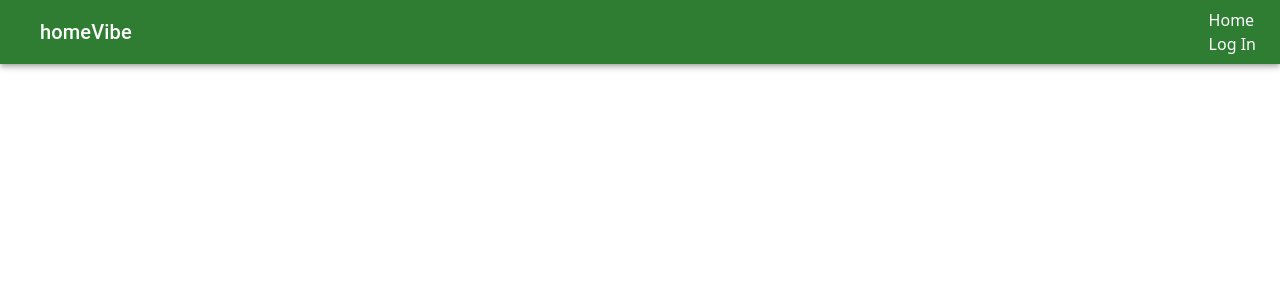
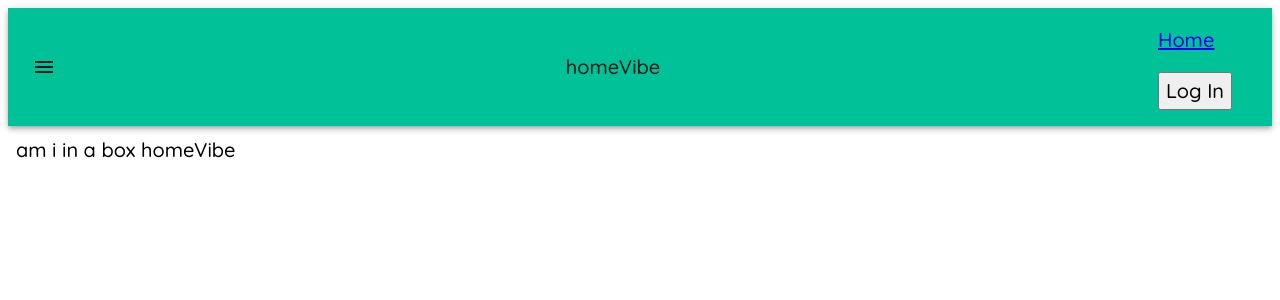
Before and after one commit to llthompson/homeVibe, a React (Create React App) app in the folder frontend/: page / in a window 1280 px wide. Shown: the top 300 px of the page. Built offline with nearby package versions, Linux system fonts and the light colour scheme.

Commit message:
initial style

```diff
--- a/frontend/package.json
+++ b/frontend/package.json
@@ -10,6 +10,7 @@
     "@heroicons/react": "^2.1.1",
     "@mui/icons-material": "^5.15.3",
     "@mui/material": "^5.15.3",
+    "@mui/system": "^5.15.3",
     "@testing-library/jest-dom": "^5.17.0",
     "@testing-library/react": "^13.4.0",
     "@testing-library/user-event": "^13.5.0",
--- a/frontend/public/index.html
+++ b/frontend/public/index.html
@@ -1,3 +1,5 @@
+<!-- frontend//public//index.html -->
+
 <!DOCTYPE html>
 <html lang="en">
   <head>
@@ -10,34 +12,13 @@
       content="Web site created using create-react-app"
     />
     <link rel="apple-touch-icon" href="%PUBLIC_URL%/logo192.png" />
-    <!--
-      manifest.json provides metadata used when your web app is installed on a
-      user's mobile device or desktop. See https://developers.google.com/web/fundamentals/web-app-manifest/
-    -->
     <link rel="manifest" href="%PUBLIC_URL%/manifest.json" />
-    <!--
-      Notice the use of %PUBLIC_URL% in the tags above.
-      It will be replaced with the URL of the `public` folder during the build.
-      Only files inside the `public` folder can be referenced from the HTML.
-
-      Unlike "/favicon.ico" or "favicon.ico", "%PUBLIC_URL%/favicon.ico" will
-      work correctly both with client-side routing and a non-root public URL.
-      Learn how to configure a non-root public URL by running `npm run build`.
-    -->
-    <title>React App</title>
+    <link rel="preconnect" href="https://fonts.gstatic.com">
+    <link rel="stylesheet" href="https://fonts.googleapis.com/css2?family=Quicksand:wght@300;400;500;700&display=swap">
+    <title>homeVibe</title>
   </head>
   <body>
     <noscript>You need to enable JavaScript to run this app.</noscript>
     <div id="root"></div>
-    <!--
-      This HTML file is a template.
-      If you open it directly in the browser, you will see an empty page.
-
-      You can add webfonts, meta tags, or analytics to this file.
-      The build step will place the bundled scripts into the <body> tag.
-
-      To begin the development, run `npm start` or `yarn start`.
-      To create a production bundle, use `npm run build` or `yarn build`.
-    -->
   </body>
 </html>
--- a/frontend/src/App.css
+++ b/frontend/src/App.css
@@ -1,3 +1,5 @@
+/* frontend/src/App.css */
+
 .App {
   text-align: center;
 }
--- a/frontend/src/components/Home.tsx
+++ b/frontend/src/components/Home.tsx
@@ -1,10 +1,15 @@
+//frontend/src/components/Home.tsx
+
 import React, { useEffect, useState } from 'react';
+import Box from '@mui/material/Box';
+import { useTheme } from '@mui/system';
+import { Typography } from '@mui/material';
 // import './Home.css';
 // import LoginButton from './login-button';
 
 
 function Home() {
-
+    const theme = useTheme();
     const [features, setFeatures] = useState([])
 
     useEffect(() => {
@@ -25,23 +30,32 @@ function Home() {
     }, []);
 
     return (
+        <Box
+            sx={{
+                display: 'flex',
+                flexWrap: 'wrap',
+                '& > :not(style)': {
+                    m: 1,
+                    width: 128,
+                    height: 128,
+                },
+            }}
+        >
+            <Typography variant="h6" style={{ flexGrow: '1' }}>
+                am i in a box homeVibe
+            </Typography>
 
-
-        <div className="Home">
-            <header className="Home-header">
-                <div>
-                    {/* <LoginButton></LoginButton> */}
-                </div>
-                <p>
-                    <ul>
-                        {features.map((item: any) => <li key={item.id}>{item.feature}</li>)}
-                    </ul>
-                </p>
-
-            </header>
-
-
-        </div>
+            {/* <div className="Home">
+                    <h1>head</h1>
+                    <h3>middle</h3>
+                    <p>para</p>
+                    <p>
+                        <ul>
+                            {features.map((item: any) => <li key={item.id}>{item.feature}</li>)}
+                        </ul>
+                    </p>
+                </div> */}
+        </Box>
     );
 }
 
--- a/frontend/src/components/Navigation.tsx
+++ b/frontend/src/components/Navigation.tsx
@@ -1,34 +1,45 @@
-//frontend/src/components/Navigation.js
+// frontend/src/components/Navigation.js
 
 import React from 'react';
-import { AppBar, Toolbar, IconButton, Typography, Link as RouterLink } from '@mui/material';
-// import MenuIcon from '@mui/icons-material/Menu';
-import { Link, } from 'react-router-dom';
+import { AppBar, Toolbar, IconButton, Typography, List, ListItem, Link as RouterLink } from '@mui/material';
+// import MenuIcon from "@material-ui/icons/Menu";
+import MenuIcon from "@mui/icons-material/Menu";
+import { Link } from 'react-router-dom';
+import { useTheme } from '@mui/system';
 import LoginButton from './login-button';
 
-
 const Navigation = () => {
-
-
-
+    const theme = useTheme();
 
     return (
-        <AppBar sx={{ bgcolor: 'success.main' }} position="relative">
+        <AppBar sx={{ bgcolor: theme.palette.primary.main }} position="relative">
             <Toolbar>
-                <IconButton color="inherit">
-                    {/* <MenuIcon /> */}
+
+                <IconButton
+                    size="large"
+                    edge="start"
+                    color="inherit"
+                    aria-label="menu"
+                    sx={{ mr: 2 }}
+                >
+                    <MenuIcon />
                 </IconButton>
-                <Typography variant="h6" style={{ flexGrow: '1' }}>
+
+                <Typography variant="h6" style={{ flexGrow: '1', textAlign: 'center' }}>
                     homeVibe
                 </Typography>
-                <ul className="nav-list">
-                    <li className="nav-list-item">
-                        <Link to="/">Home</Link>
-                    </li>
-                    <li className='login'>
+                <List className="nav-list">
+                    <ListItem>
+                            <Link to="/">
+                                <Typography variant="h6" style={{ flexGrow: '1' }}>
+                                    Home
+                                </Typography>
+                            </Link>
+                    </ListItem>
+                    <ListItem className='login'>
                         <LoginButton></LoginButton>
-                    </li>
-                </ul>
+                    </ListItem>
+                </List>
             </Toolbar>
         </AppBar>
     );
--- a/frontend/src/components/login-button.tsx
+++ b/frontend/src/components/login-button.tsx
@@ -1,10 +1,18 @@
+//frontend/src/components/login-button.tsx
+
 import React from "react";
 import { useAuth0 } from "@auth0/auth0-react";
+import { useTheme } from '@mui/system';
+import { Typography } from "@mui/material";
 
 const LoginButton = () => {
     const { loginWithRedirect } = useAuth0();
 
-    return <button onClick={() => loginWithRedirect()}>Log In</button>;
+    return <button onClick={() => loginWithRedirect()}>
+        <Typography variant="h6" style={{ flexGrow: '1' }}>
+            Log In
+        </Typography>
+    </button>;
 };
 
 export default LoginButton;
--- /dev/null
+++ b/frontend/src/theme.tsx
@@ -0,0 +1,18 @@
+// frontend/src/theme.tsx
+import { createTheme } from '@mui/material/styles';
+
+const theme = createTheme({
+    palette: {
+        primary: {
+            main: '#00c197',
+        },
+        secondary: {
+            main: '#fe3e93',
+        },
+    },
+    typography: {
+            fontFamily: 'Quicksand, sans-serif',
+    },
+});
+
+export default theme;
--- a/frontend/tailwind.config.js
+++ /dev/null
@@ -1,10 +0,0 @@
-/** @type {import('tailwindcss').Config} */
-module.exports = {
-  content: [
-    "./src/**/*.{js,jsx,ts,tsx}",
-  ],
-  theme: {
-    extend: {},
-  },
-  plugins: [],
-}
```
Also changed, not shown: frontend/src/App.tsx (+11 -5 lines), frontend/src/index.css (+5 -3 lines), 1 other file (tests, documents, lock files or other folders).
